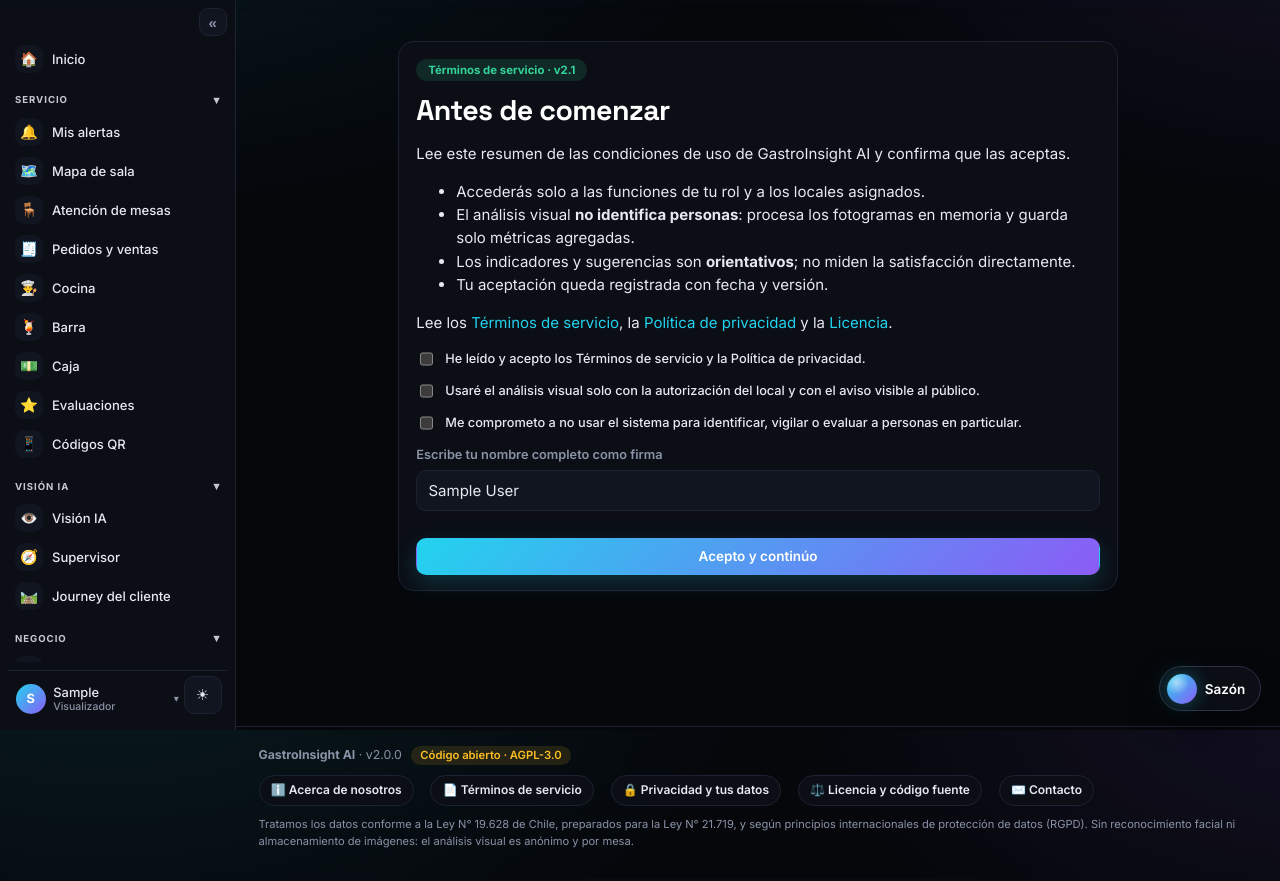
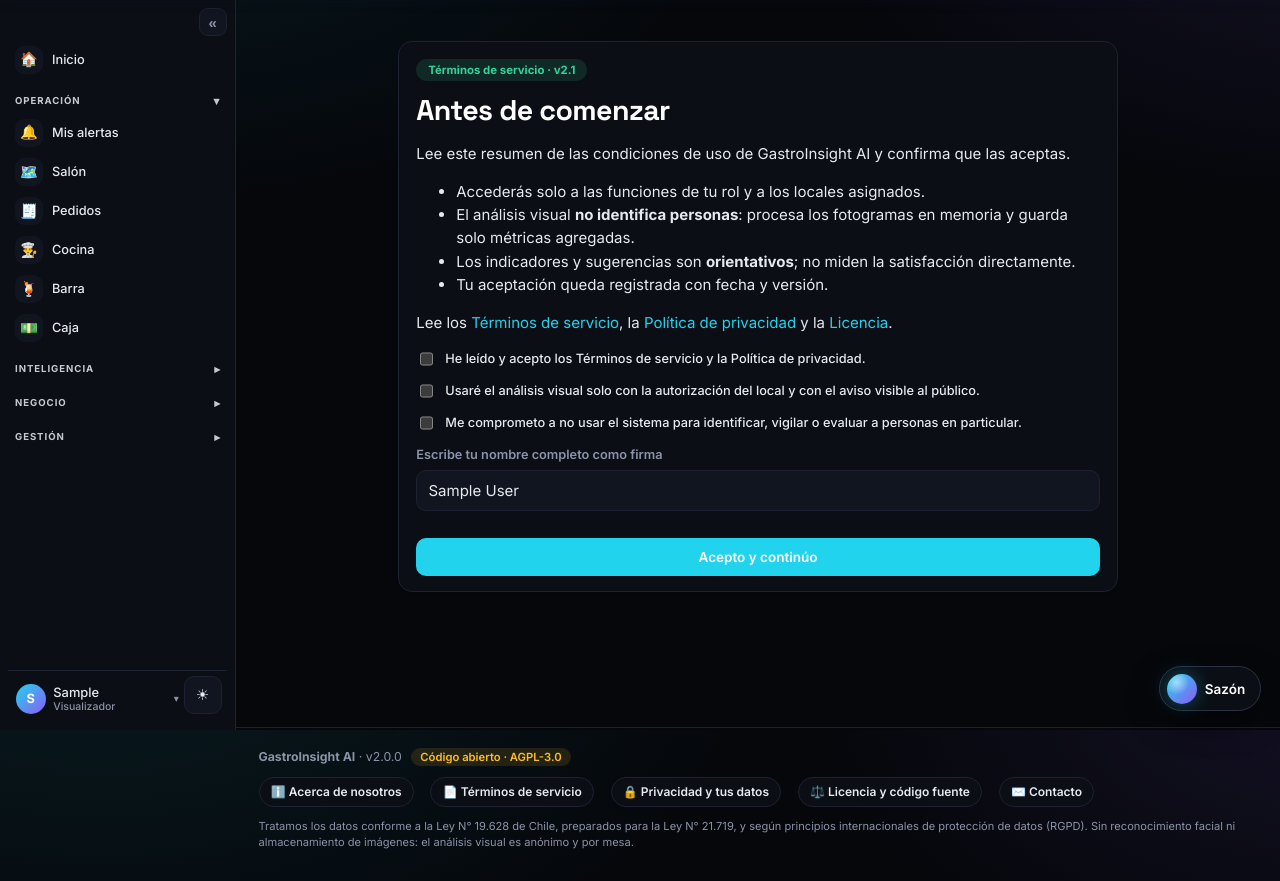
Before and after one commit to Geencuve/gastroinsight-ai, a Django app: a page that uses templates/base.html in a window 1280 px wide. Shown: the part 70-951 px from the top of the page. Before the commit the page ends 918 px from the top, so only its background shows below. Run offline with Django 5.2, Linux system fonts and the light colour scheme; the visitor is signed in with stand-in values (Sample User, id 1); data comes from the database, SQL or seed files in the repository; data that the repository does not hold is empty.

Commit message:
feat(v2): rediseño visual V1 (menu en 4 modulos, menos texto, encabezado de pestañas corregido y sistema visual limpio)

```diff
--- a/static/css/theme.css
+++ b/static/css/theme.css
@@ -1278,3 +1278,47 @@ html[data-theme] .idea-method .method-kind { display: inline-block; padding: 0.0
 /* Journey: gráfico centrado con ancho cómodo de lectura */
 .journey-card .journey-svg { max-width: 1100px; margin: 0 auto; }
 .journey-card { text-align: left; }
+
+/* =========================================================
+   V1 · Sistema visual limpio (menos texto, jerarquía clara)
+   ========================================================= */
+/* Menos texto: el subtítulo de cada página pasa al ícono ⓘ */
+html[data-theme] main .page-header > div > p:not(.page-help) { display: none; }
+html[data-theme] main .page-header { margin-bottom: 1rem; align-items: center; }
+html[data-theme] main .page-header h1 { font-size: 1.4rem; letter-spacing: -0.01em; }
+html[data-theme] main .page-header h1 .page-help-toggle { width: 22px; height: 22px; font-size: 0.75rem; }
+
+/* Tarjetas uniformes */
+html[data-theme] .card { border-radius: 14px; border: 1px solid var(--border); box-shadow: 0 1px 2px rgba(15, 23, 42, 0.05); }
+html[data-theme] .card h2 { font-size: 1.02rem; margin: 0 0 0.7rem; }
+html[data-theme] .card > p.muted:first-of-type { font-size: 0.85rem; }
+
+/* Botones sólidos y de altura constante */
+html[data-theme] .btn { min-height: 38px; border-radius: 10px; font-weight: 600; display: inline-flex; align-items: center; justify-content: center; gap: 0.35rem; }
+html[data-theme] .btn-small { min-height: 30px; padding: 0.3rem 0.75rem; font-size: 0.8rem; }
+html[data-theme] .btn-primary { background: var(--accent); background-image: none; border: 0; color: #ffffff; box-shadow: none; }
+html[data-theme] .btn-primary:hover { filter: brightness(0.93); transform: none; }
+html[data-theme] .btn-secondary { background: var(--surface); border: 1px solid var(--border); color: var(--text-strong); }
+
+/* Tablas legibles */
+html[data-theme] table { font-size: 0.86rem; border-collapse: separate; border-spacing: 0; }
+html[data-theme] thead th { font-size: 0.7rem; letter-spacing: 0.06em; text-transform: uppercase; color: var(--muted); background: var(--surface-2); padding: 0.6rem 0.75rem; }
+html[data-theme] tbody td { padding: 0.65rem 0.75rem; border-bottom: 1px solid var(--border); vertical-align: middle; }
+html[data-theme] tbody tr:hover td { background: var(--surface-2); }
+
+/* Estados vacíos amigables */
+html[data-theme] .kds-column .muted:only-child, html[data-theme] .idea-empty, html[data-theme] .waiter-empty {
+    display: grid; place-items: center; min-height: 110px; text-align: center; color: var(--muted); font-size: 0.88rem;
+}
+
+/* Menú lateral más compacto y ordenado */
+html[data-theme] .side-section { margin-top: 0.35rem; }
+html[data-theme] .side-title { margin-top: 0.5rem; }
+html[data-theme] .side-link { font-size: 0.85rem; min-height: 34px; }
+
+/* Sazón: sugerencias en una sola fila deslizable */
+html[data-theme] .chat-chips { flex-wrap: nowrap !important; overflow-x: auto; padding-bottom: 0.25rem; scrollbar-width: thin; }
+html[data-theme] .chat-chips .chip { white-space: nowrap; flex: none; }
+
+/* Alertas y avisos con menos peso visual */
+html[data-theme] .alert { border-radius: 12px; font-size: 0.88rem; }
--- a/static/js/guide.js
+++ b/static/js/guide.js
@@ -418,7 +418,7 @@
         let seen = [];
         try { seen = JSON.parse(localStorage.getItem(key) || "[]"); } catch (e) { seen = []; }
         const first = !seen.includes(location.pathname);
-        note.hidden = !first;
+        note.hidden = true;
         button.setAttribute("aria-expanded", String(first));
         if (first) {
             seen.push(location.pathname);
--- a/static/js/layout.js
+++ b/static/js/layout.js
@@ -12,7 +12,9 @@
     if (embedded) {
         document.body.classList.add("embed-mode");
         const nav = document.querySelector(".main-nav");
-        if (nav && nav.parentElement && nav.parentElement !== document.body) nav.parentElement.style.display = "none";
+        let top = nav;
+        while (top && top.parentElement && top.parentElement !== document.body) top = top.parentElement;
+        if (top && top !== document.body) top.style.display = "none";
         document.querySelectorAll("a[href^='/']").forEach((link) => {
             const url = new URL(link.href, location.origin);
             if (!url.searchParams.has("embed")) { url.searchParams.set("embed", "1"); link.href = url.pathname + url.search + url.hash; }
@@ -118,7 +120,9 @@
         title.setAttribute("role", "button");
         title.setAttribute("tabindex", "0");
         title.title = "Mostrar u ocultar esta sección";
-        if (collapsed[name] && !section.querySelector(".side-link.is-active")) section.classList.add("is-collapsed");
+        const pref = collapsed[name];
+        const hasActive = section.querySelector(".side-link.is-active");
+        if (!hasActive && (pref === true || (pref === undefined && name !== "Operación"))) section.classList.add("is-collapsed");
         const toggle = () => {
             section.classList.toggle("is-collapsed");
             collapsed[name] = section.classList.contains("is-collapsed");
--- a/templates/base.html
+++ b/templates/base.html
@@ -23,7 +23,7 @@
     <meta name="mobile-web-app-capable" content="yes">
     <meta name="apple-mobile-web-app-capable" content="yes">
     <link rel="stylesheet" href="{% static 'css/styles.css' %}">
-    <link rel="stylesheet" href="{% static 'css/theme.css' %}?v=36">
+    <link rel="stylesheet" href="{% static 'css/theme.css' %}?v=37">
     <style>
         .main-nav { display: flex; align-items: center; gap: 1rem; flex-wrap: wrap; }
         .nav-group { position: relative; }
@@ -55,40 +55,38 @@
                 <div class="side-scroll">
                     <a class="side-link" href="{% url 'core:home' %}"><span>🏠</span>Inicio</a>
                     <div class="side-section">
-                        <p class="side-title">Servicio</p>
+                        <p class="side-title">Operación</p>
                         <a class="side-link" href="{% url 'waiter:home' %}"><span>🔔</span>Mis alertas<b id="notif-count" class="side-badge" hidden></b></a>
-                        <a class="side-link" href="{% url 'floor:map' %}"><span>🗺️</span>Mapa de sala</a>
-                        <a class="side-link" href="{% url 'operations:session_list' %}"><span>🪑</span>Atención de mesas</a>
-                        <a class="side-link" href="{% url 'sales:order_list' %}"><span>🧾</span>Pedidos y ventas</a>
+                        <a class="side-link" href="{% url 'floor:map' %}"><span>🗺️</span>Salón</a>
+                        <a class="side-link" href="{% url 'sales:order_list' %}"><span>🧾</span>Pedidos</a>
                         <a class="side-link" href="{% url 'kitchen:home' %}"><span>👨‍🍳</span>Cocina</a>
                         <a class="side-link" href="{% url 'bar:home' %}"><span>🍹</span>Barra</a>
                         <a class="side-link" href="{% url 'cashier:home' %}"><span>💵</span>Caja</a>
-                        <a class="side-link" href="{% url 'operations:evaluation_list' %}"><span>⭐</span>Evaluaciones</a>
-                        <a class="side-link" href="{% url 'feedback:qr' %}"><span>📱</span>Códigos QR</a>
                     </div>
                     <div class="side-section">
-                        <p class="side-title">Visión IA</p>
+                        <p class="side-title">Inteligencia</p>
                         <a class="side-link" href="{% url 'vision:home' %}"><span>👁️</span>Visión IA</a>
+                        <a class="side-link" href="{% url 'supervisor:journey' %}"><span>🛤️</span>Journey del cliente</a>
                         <a class="side-link" href="{% url 'supervisor:home' %}"><span>🧭</span>Supervisor</a>
-                        <a class="side-link" href="{% url 'supervisor:journey' %}"><span>🛤️</span>Journey del cliente</a>
+                        <a class="side-link" href="{% url 'assistant_chat:staff_chat' %}"><span>✨</span>{{ assistant_name }}</a>
                     </div>
                     <div class="side-section">
                         <p class="side-title">Negocio</p>
                         <a class="side-link" href="{% url 'analytics:dashboard' %}"><span>📊</span>Dashboard</a>
-                        <a class="side-link" href="{% url 'reports:list' %}"><span>🧾</span>Reportes</a>
+                        <a class="side-link" href="{% url 'reports:list' %}"><span>📄</span>Reportes</a>
                         <a class="side-link" href="{% url 'sales_explorer' %}"><span>🔎</span>Explorador de ventas</a>
                         <a class="side-link" href="{% url 'core:promo_generator' %}"><span>🎨</span>Promociones</a>
-                        <a class="side-link" href="{% url 'assistant_chat:staff_chat' %}"><span>✨</span>{{ assistant_name }}</a>
                     </div>
                     <div class="side-section">
                         <p class="side-title">Gestión</p>
                         <a class="side-link" href="{% url 'management:home' %}"><span>🎛️</span>Centro de gestión</a>
-                        <a class="side-link" href="{% url 'venues:list' %}"><span>🏪</span>Locales</a>
                         <a class="side-link" href="{% url 'menus:list' %}"><span>🍽️</span>Carta y fotos</a>
-                        <a class="side-link" href="{% url 'operations:table_list' %}"><span>🪑</span>Mesas</a>
+                        <a class="side-link" href="{% url 'operations:evaluation_list' %}"><span>⭐</span>Evaluaciones</a>
+                        <a class="side-link" href="{% url 'feedback:qr' %}"><span>📱</span>Códigos QR</a>
                         <a class="side-link" href="{% url 'monitoring:incident_list' %}"><span>🛠️</span>Incidencias</a>
                         <a class="side-link" href="{% url 'privacy:policy_list' %}"><span>🔒</span>Privacidad</a>
                         {% if user.is_superuser %}<a class="side-link" href="{% url 'monitoring:audit_log_list' %}"><span>🗂️</span>Auditoría</a>{% endif %}
+                        <a class="side-link" href="{% url 'venues:list' %}"><span>🏪</span>Locales</a>
                     </div>
                 </div>
                 <details class="nav-group user-menu side-user">
@@ -225,8 +223,8 @@
         })();
     </script>
     <script src="{% static 'js/main.js' %}?v=11"></script>
-    <script src="{% static 'js/guide.js' %}?v=8"></script>
-    <script src="{% static 'js/layout.js' %}?v=8"></script>
+    <script src="{% static 'js/guide.js' %}?v=9"></script>
+    <script src="{% static 'js/layout.js' %}?v=9"></script>
     <script src="{% static 'js/thumb.js' %}?v=1"></script>
     {% if gi_sazon_prompts %}{{ gi_sazon_prompts|json_script:"gi-sazon-prompts" }}{% endif %}
     <script src="{% static 'js/sazon_plus.js' %}?v=1"></script>
```
